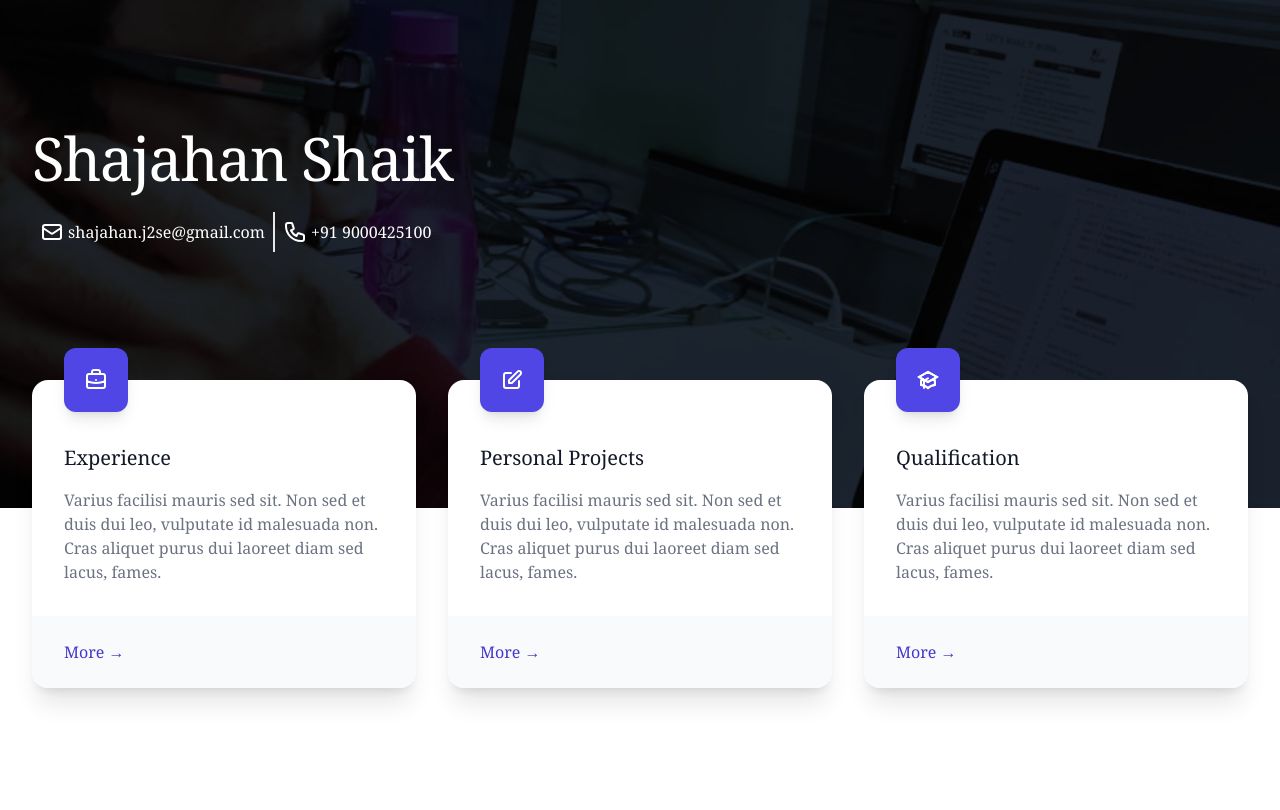
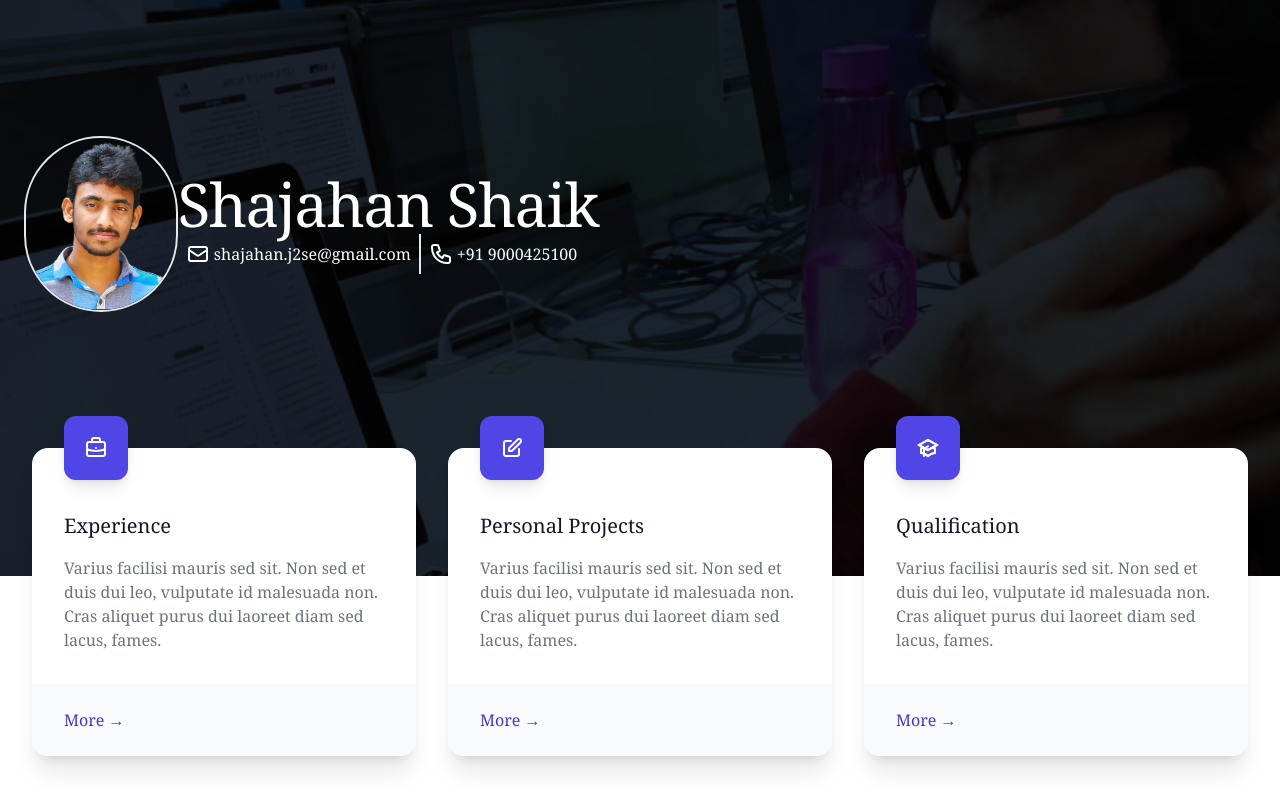
Before and after one commit to SHAJAHAN-OHT/profile, a Next.js app in the folder shajahan-profile/: page /profile-header in a window 1280 px wide. Shown: the top 810 px of the page. Built offline with nearby package versions, Linux system fonts and the light colour scheme.

Commit message:
miner change

```diff
--- a/shajahan-profile/pages/profile-header.tsx
+++ b/shajahan-profile/pages/profile-header.tsx
@@ -53,17 +53,18 @@ export default function ProfileHeader() {
             <div className="relative pb-32 bg-gray-800">
                 <div className="absolute inset-0">
                     <img
-                        className="w-full h-full object-cover"
+                        className="w-full h-full object-cover -scale-x-100"
                         src="profile.jpeg"
                         alt="Profile Background"
                     />
                     <div className="absolute inset-0 bg-gray-800 mix-blend-multiply" aria-hidden="true" />
                 </div>
-                <div className="relative max-w-7xl mx-auto py-24 px-4 sm:py-32 sm:px-6 lg:px-8">
+
+                <div className="relative max-w-7xl mx-auto py-24 px-4 sm:py-32 sm:px-2 lg:px-4">
+                    <div className="flex items-center p-2">
+                        <img src="profile_img.png" alt="Profile Imge" className=" h-44  rounded-full border-2" />
+                        <div>
                             <h1 className="text-4xl tracking-tight text-white md:text-5xl lg:text-6xl">Shajahan Shaik</h1>
-                    <p className="mt-6 max-w-3xl text-xl text-gray-300">
-
-                    </p>
                         <div className="lg:flex lg:flex-row flex-col lg:divide-x-2 divide-x-0 text-white">
                             <p className="p-2 flex space-x-1"><svg xmlns="http://www.w3.org/2000/svg" className="h-6 w-6" fill="none" viewBox="0 0 24 24" stroke="currentColor" strokeWidth={2}>
                                 <path strokeLinecap="round" strokeLinejoin="round" d="M3 8l7.89 5.26a2 2 0 002.22 0L21 8M5 19h14a2 2 0 002-2V7a2 2 0 00-2-2H5a2 2 0 00-2 2v10a2 2 0 002 2z" />
@@ -72,6 +73,10 @@ export default function ProfileHeader() {
                                 <path strokeLinecap="round" strokeLinejoin="round" d="M3 5a2 2 0 012-2h3.28a1 1 0 01.948.684l1.498 4.493a1 1 0 01-.502 1.21l-2.257 1.13a11.042 11.042 0 005.516 5.516l1.13-2.257a1 1 0 011.21-.502l4.493 1.498a1 1 0 01.684.949V19a2 2 0 01-2 2h-1C9.716 21 3 14.284 3 6V5z" />
                             </svg> <span>+91 9000425100</span></p>
                         </div>
+                        </div>
+
+                    </div>
+
                 </div>
             </div>
 
```
Lines whose indentation alone changed are shown as unchanged.
